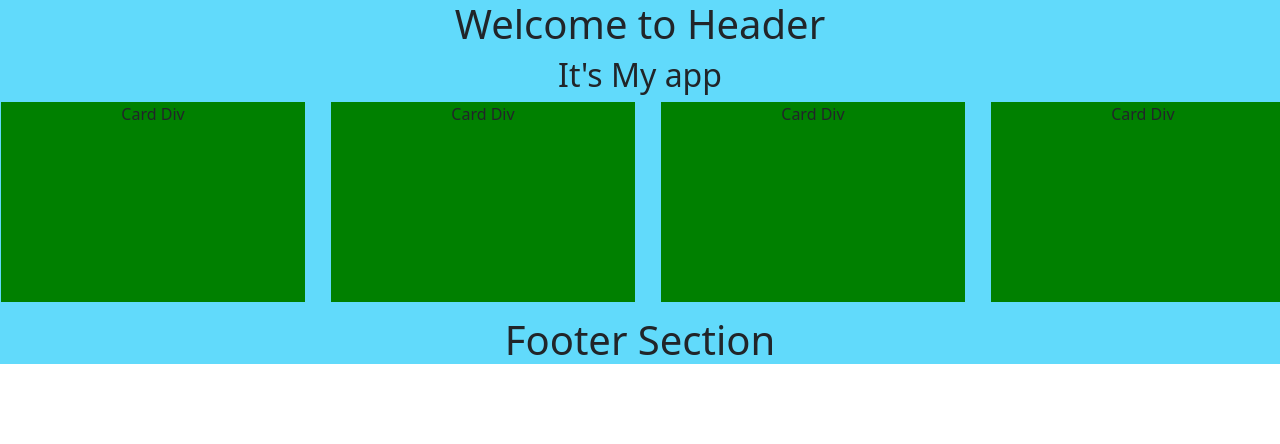
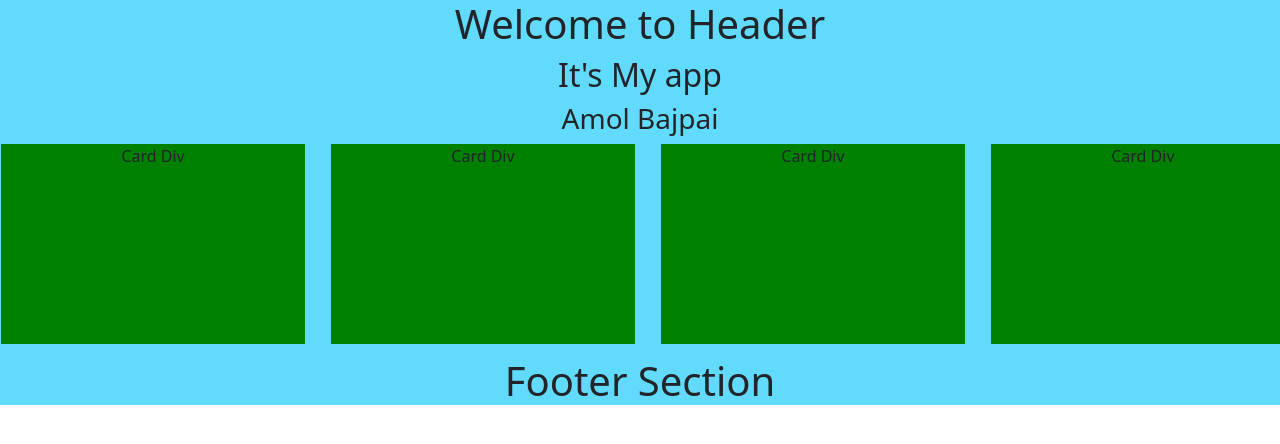
Before and after one commit to amolbajpai/react-demo, a React (Create React App) app: page / in a window 1280 px wide. Shown: the top 444 px of the page. Built offline with nearby package versions, Linux system fonts and the light colour scheme.

Commit message:
Example of props

```diff
--- a/src/App.js
+++ b/src/App.js
@@ -4,10 +4,12 @@ import Header from './Header';
 import Footer from './Footer';
 
 function App() {
+  let name = { "name": "Amol Bajpai" }
 
   return (
     <div className="main">
-      <Header />
+
+      <Header info={name} />
       <div className='row'>
         <Card />
         <Card />
--- a/src/Header.jsx
+++ b/src/Header.jsx
@@ -1,10 +1,11 @@
 import React from 'react'
 
-export default function Header() {
+export default function Header(props) {
     return (
       <div>
             <h1>Welcome to Header</h1>
-            <h2>It's My app</h2>
+        <h2>It's My app</h2>
+        <h3>{props.info.name}</h3>
         </div>
   )
 }
```
Also changed, not shown: vercel.json (added), 1 other file (tests, documents, lock files or other folders).
